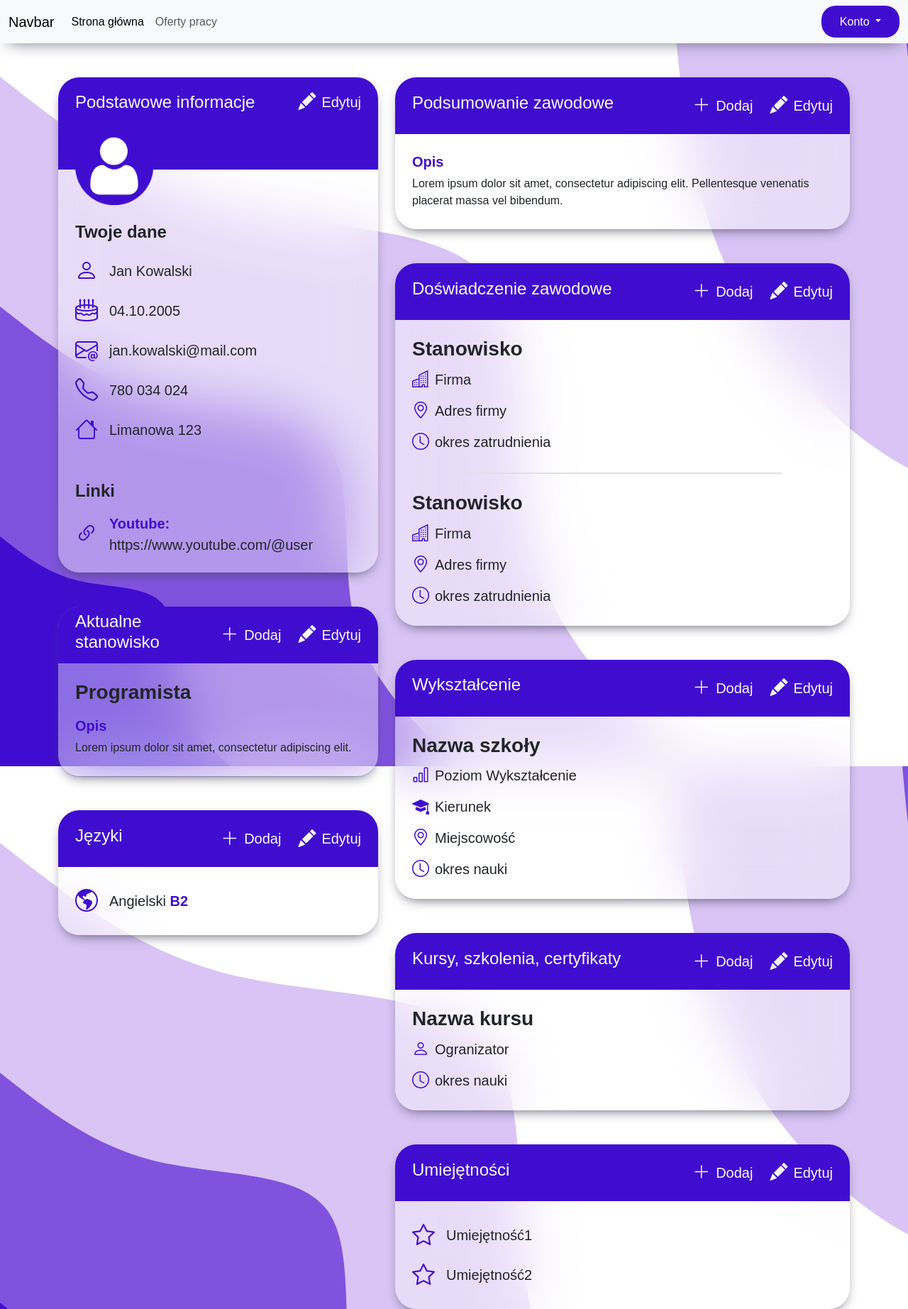
After one commit to pawel054/JobPortal, a PHP site: page /user/profile.html in a window 1280 px wide. The commit adds this page. Shown: the whole page at 71% size. Run offline with PHP 8.4, Linux system fonts and the light colour scheme.

Commit message:
updated main page and profile

```diff
--- a/css/style.css
+++ b/css/style.css
@@ -54,6 +54,10 @@
     height: 45px;
 }
 
+.violetColor{
+    color: #400DD0;
+}
+
 .modalSave{
     width: 80px;
 }
@@ -86,23 +90,23 @@
 }
 
 .custom-modal .modal-content {
-    background: transparent; /* Kolor tła modalu z przezroczystością */
-    backdrop-filter: blur(30px); /* Rozmycie tła */
-    -webkit-backdrop-filter: blur(5px); /* Dla przeglądarek bazujących na silniku WebKit (np. Safari) */
+    background: transparent;
+    backdrop-filter: blur(30px);
+    -webkit-backdrop-filter: blur(5px);
     border-radius: 30px;
   }
 
 
 .modal-body {
-    max-height: 500px; /* Maksymalna wysokość do przewijania */
-    overflow-y: auto;   /* Włącz przewijanie pionowe, gdy zawartość jest dłuższa niż okno modalu */
+    max-height: 500px;
+    overflow-y: auto;
 }
 
 .offerBox{
     width: 400px;
     height: 250px;
     background-color: White;
-    box-shadow: 0px 0px 18px 1px rgba(66, 68, 90, 1);
+    box-shadow: 0px 7px 18px -8px rgba(66, 68, 90, 1);
     border-radius: 30px;
     transition: transform 0.3s ease;
     text-decoration: none;
@@ -135,8 +139,8 @@
 }
 
 .boxImage {
-    max-width: 100%; /* Obraz nie wyjdzie poza div */
-    max-height: 100%; /* Obraz nie wyjdzie poza div */
+    max-width: 100%;
+    max-height: 100%;
 }
 
 .testcol{
@@ -181,7 +185,7 @@
     display: flex;
     justify-content: center;
     align-items: center;
-    width: 110px; /* Stała szerokość boxImageplace */
+    width: 110px;
     height: 110px;
     margin-left: 20px;
     margin-right: 20px;
@@ -218,8 +222,62 @@
 }
 
 
+.dropdownLogowanie{
+    width: 300px !important;
+    margin-left: -200px !important;
+}
 
+.profileBox{
+    background-color: rgba(255, 255, 255, 0.4);
+    backdrop-filter: blur(40px);
+    border-radius: 30px;
+    box-shadow: 0px 7px 18px -8px rgba(66, 68, 90, 1);
+}
 
+.profileBoxPart{
+    background-color: #400DD0;
+    border-radius: 30px 30px 0px 0px;
+    height: 130px;
+}
+.profileBoxPart2{
+    background-color: #400DD0;
+    border-radius: 30px 30px 0px 0px;
+    height: 80px;
+}
+
+.profileIcon{
+    font-size: 25px;
+}
+
+.profileBtnLink{
+    text-decoration: none;
+}
+
+.profileInfoData{
+    margin-top: -60px;
+}
+
+.profileInfoTitle{
+    margin-bottom: 60px;
+}
+
+.linkMark{
+    color: #400DD0;
+    font-weight: 600;
+}
+
+.profileBoxLine{
+    width: 70%;
+    display: flex;
+    justify-content: center;
+    margin: auto;
+    margin-top: 4%;
+}
+
+#profileBody{
+    background-image: url(../imgs/UI/test.svg);
+    background-attachment: fixed;
+}
 
 @media (max-width: 576px) {
     .mainSearch {
@@ -228,4 +286,8 @@
     #stanowiskoInput,#kategoriaInput,#lokalizacjaInput,#odlegloscInput,.filtryZaawansowane{
         margin-bottom: 10px;
     }
+
+    .dropdownLogowanie{
+        margin-left: 0px !important;
+    }
   }
--- a/css/style_login.css
+++ b/css/style_login.css
@@ -16,9 +16,9 @@ body{
 }
 .container {
     display: flex;
-    justify-content: center; /* Wyrównanie w poziomie na środek */
-    align-items: center; /* Wyrównanie w pionie na środek */
-    height: 100vh; /* Ustala kontener na całą wysokość okna przeglądarki */
+    justify-content: center;
+    align-items: center;
+    height: 100vh;
   }
 
 .boxTitle{
--- /dev/null
+++ b/user/profile.html
@@ -0,0 +1,200 @@
+<!DOCTYPE html>
+<html lang="en">
+<head>
+    <meta charset="UTF-8">
+    <meta name="viewport" content="width=device-width, initial-scale=1.0">
+    <link rel="stylesheet" href="../css/style.css">
+    <link href="https://cdn.jsdelivr.net/npm/bootstrap@5.3.2/dist/css/bootstrap.min.css" rel="stylesheet" integrity="sha384-T3c6CoIi6uLrA9TneNEoa7RxnatzjcDSCmG1MXxSR1GAsXEV/Dwwykc2MPK8M2HN" crossorigin="anonymous">
+    <title>Document</title>
+</head>
+<body id="profileBody">
+    <nav class="navbar navbar-expand-lg bg-body-tertiary">
+        <div class="container-fluid">
+          <a class="navbar-brand" href="../index.html">Navbar</a>
+          <button class="navbar-toggler" type="button" data-bs-toggle="collapse" data-bs-target="#navbarNav" aria-controls="navbarNav" aria-expanded="false" aria-label="Toggle navigation">
+            <span class="navbar-toggler-icon"></span>
+          </button>
+          <div class="collapse navbar-collapse" id="navbarNav">
+            <ul class="navbar-nav">
+              <li class="nav-item">
+                <a class="nav-link active" aria-current="page" href="#">Strona główna</a>
+              </li>
+              <li class="nav-item">
+                <a class="nav-link" href="#">Oferty pracy</a>
+              </li>
+            </ul>
+              <div class="dropdown ms-auto ">
+                <button type="button" class="btn violetButtonsDropdown dropdown-toggle" data-bs-toggle="dropdown" aria-expanded="false" data-bs-auto-close="outside">
+                  Konto
+                </button>
+                <div class="dropdown-menu p-4" style="width: 300px !important; margin-left: -200px !important;">
+                  <div class="mb-4">
+                    <h4 class="kontoTitle">Witaj w JobPortal!</h4>
+                    <p class="kontoDescription">Logując się na konto zyskujesz dostęp do profilu, zapisywania ofert i wielu innych funkcji!</p>
+                  </div>
+                  <div class="mb-5 d-flex justify-content-center align-items-center">
+                    <a href="login.html"><button class="btn violetButtons">Zaloguj się</button></a>
+                  </div>
+                  <div class="mb-1 d-flex justify-content-center align-items-center">
+                    <p class="coloredFont">Nie masz jeszcze konta?</p>
+                  </div>
+                  <div class="mb-1 d-flex justify-content-center align-items-center">
+                    <a href="#"><button class="btn violetButtonsFrame">Utwórz konto</button></a>
+                  </div>
+                </div>
+              </div>
+          </div>
+        </div>
+      </nav>
+      <div class="container mt-5">
+        <div class="row">
+            <div class="col-lg-5">
+                <div class="profileBox">
+                    <div class="profileBoxPart d-flex">
+                        <h4 class="text-light mx-4 align-items-center d-flex profileInfoTitle">Podstawowe informacje</h4>
+                        <a href="#" class="text-light ms-auto me-4 fs-5 profileBtnLink  profileInfoTitle align-items-center d-flex"><span class="bi bi-pencil-fill profileIcon me-2"></span>Edytuj</a>
+                    </div>
+                    <div class="profileInfoData mx-4">
+                        <img src="../imgs/UI/login_user.png" width="110" height="110">
+                        <h4 class="mt-4 mb-3 fw-semibold">Twoje dane</h4>
+                        <div class="d-flex align-items-center mb-2">
+                            <i class="bi bi-person fs-2 violetColor"></i><p class="m-0 mx-3 fs-5">Jan Kowalski</p>
+                        </div>
+                        <div class="d-flex align-items-center mb-2">
+                            <i class="bi bi-cake2 fs-2 violetColor"></i><p class="m-0 mx-3 fs-5">04.10.2005</p>
+                        </div>
+                        <div class="d-flex align-items-center mb-2">
+                            <i class="bi bi-envelope-at fs-2 violetColor"></i><p class="m-0 mx-3 fs-5">jan.kowalski@mail.com</p>
+                        </div>
+                        <div class="d-flex align-items-center mb-2">
+                            <i class="bi bi-telephone fs-2 violetColor"></i><p class="m-0 mx-3 fs-5">780 034 024</p>
+                        </div>
+                        <div class="d-flex align-items-center">
+                            <i class="bi bi-house fs-2 violetColor"></i><p class="m-0 mx-3 fs-5">Limanowa 123</p>
+                        </div>
+                        <h4 class="mt-5 mb-3 fw-semibold">Linki</h4>
+                        <div class="d-flex align-items-center">
+                            <i class="bi bi-link-45deg fs-2 violetColor"></i><p class="m-0 mx-3 fs-5"><span class="me-2 linkMark">Youtube:</span> https://www.youtube.com/@user</p>
+                        </div>
+                        <span>&nbsp;</span>
+                    </div>
+                </div>
+                <div class="profileBox mt-5">
+                    <div class="profileBoxPart2 d-flex">
+                        <h4 class="text-light mx-4 align-items-center d-flex">Aktualne stanowisko</h4>
+                        <a href="#" class="text-light ms-auto me-4 fs-5 profileBtnLink align-items-center d-flex"><span class="bi bi-plus-lg profileIcon me-2"></span>Dodaj</a>
+                        <a href="#" class="text-light me-4 fs-5 profileBtnLink align-items-center d-flex"><span class="bi bi-pencil-fill profileIcon me-2"></span>Edytuj</a>
+                    </div>
+                    <h4 class="fs-3 fw-bold mx-4 mt-4">Programista</h4>
+                    <p class="mx-4 mb-1 mt-3 fs-5 fw-bold violetColor">Opis</p>
+                    <p class="mx-4 mb-1">Lorem ipsum dolor sit amet, consectetur adipiscing elit. </p>
+                    <span>&nbsp;</span>
+                </div>
+                <div class="profileBox mt-5">
+                    <div class="profileBoxPart2 d-flex mb-4">
+                        <h4 class="text-light mx-4 align-items-center d-flex">Języki</h4>
+                        <a href="#" class="text-light ms-auto me-4 fs-5 profileBtnLink align-items-center d-flex"><span class="bi bi-plus-lg profileIcon me-2"></span>Dodaj</a>
+                        <a href="#" class="text-light me-4 fs-5 profileBtnLink align-items-center d-flex"><span class="bi bi-pencil-fill profileIcon me-2"></span>Edytuj</a>
+                    </div>
+                    <div class="d-flex align-items-center mx-4 mt-2">
+                        <i class="bi bi-globe-americas fs-2 violetColor"></i><p class="m-0 mx-3 fs-5">Angielski <span class="linkMark">B2</span></p>
+                    </div>
+                    <span>&nbsp;</span>
+                </div>
+            </div>
+            <div class="col-lg-7">
+              <div class="profileBox">
+                <div class="profileBoxPart2 d-flex">
+                  <h4 class="text-light mx-4 align-items-center d-flex">Podsumowanie zawodowe</h4>
+                  <a href="#" class="text-light ms-auto me-4 fs-5 profileBtnLink align-items-center d-flex"><span class="bi bi-plus-lg profileIcon me-2"></span>Dodaj</a>
+                  <a href="#" class="text-light me-4 fs-5 profileBtnLink align-items-center d-flex"><span class="bi bi-pencil-fill profileIcon me-2"></span>Edytuj</a>
+              </div>
+              <p class="mx-4 mb-1 mt-4 fs-5 fw-bold violetColor">Opis</p>
+              <p class="mx-4 mb-1">Lorem ipsum dolor sit amet, consectetur adipiscing elit. Pellentesque venenatis placerat massa vel bibendum. </p>
+              <span>&nbsp;</span>
+              </div>
+              <div class="profileBox mt-5">
+                <div class="profileBoxPart2 d-flex mb-4">
+                    <h4 class="text-light mx-4 align-items-center d-flex">Doświadczenie zawodowe</h4>
+                    <a href="#" class="text-light ms-auto me-4 fs-5 profileBtnLink align-items-center d-flex"><span class="bi bi-plus-lg profileIcon me-2"></span>Dodaj</a>
+                    <a href="#" class="text-light me-4 fs-5 profileBtnLink align-items-center d-flex"><span class="bi bi-pencil-fill profileIcon me-2"></span>Edytuj</a>
+                </div>
+                <h4 class="fs-3 fw-bold mx-4 mt-4">Stanowisko</h4>
+                <div class="d-flex align-items-center mx-4 mb-2">
+                  <i class="bi bi-buildings fs-4 violetColor"></i><p class="m-0 mx-2 fs-5">Firma</p>
+                </div>
+                <div class="d-flex align-items-center mx-4 mb-2">
+                  <i class="bi bi-geo-alt fs-4 violetColor"></i><p class="m-0 mx-2 fs-5">Adres firmy</p>
+                </div>
+                <div class="d-flex align-items-center mx-4">
+                  <i class="bi bi-clock fs-4 violetColor"></i><p class="m-0 mx-2 fs-5">okres zatrudnienia</p>
+                </div>
+                <hr class="profileBoxLine border border-1 opacity-100">
+                <h4 class="fs-3 fw-bold mx-4 mt-4">Stanowisko</h4>
+                <div class="d-flex align-items-center mx-4 mb-2">
+                  <i class="bi bi-buildings fs-4 violetColor"></i><p class="m-0 mx-2 fs-5">Firma</p>
+                </div>
+                <div class="d-flex align-items-center mx-4 mb-2">
+                  <i class="bi bi-geo-alt fs-4 violetColor"></i><p class="m-0 mx-2 fs-5">Adres firmy</p>
+                </div>
+                <div class="d-flex align-items-center mx-4">
+                  <i class="bi bi-clock fs-4 violetColor"></i><p class="m-0 mx-2 fs-5">okres zatrudnienia</p>
+                </div>
+                <span>&nbsp;</span>
+            </div>
+            <div class="profileBox mt-5">
+              <div class="profileBoxPart2 d-flex mb-4">
+                  <h4 class="text-light mx-4 align-items-center d-flex">Wykształcenie</h4>
+                  <a href="#" class="text-light ms-auto me-4 fs-5 profileBtnLink align-items-center d-flex"><span class="bi bi-plus-lg profileIcon me-2"></span>Dodaj</a>
+                  <a href="#" class="text-light me-4 fs-5 profileBtnLink align-items-center d-flex"><span class="bi bi-pencil-fill profileIcon me-2"></span>Edytuj</a>
+              </div>
+              <h4 class="fs-3 fw-bold mx-4 mt-4">Nazwa szkoły</h4>
+              <div class="d-flex align-items-center mx-4 mb-2">
+                <i class="bi bi-bar-chart fs-4 violetColor"></i><p class="m-0 mx-2 fs-5">Poziom Wykształcenie</p>
+              </div>
+              <div class="d-flex align-items-center mx-4 mb-2">
+                <i class="bi bi-mortarboard-fill fs-4 violetColor"></i><p class="m-0 mx-2 fs-5">Kierunek</p>
+              </div>
+              <div class="d-flex align-items-center mx-4 mb-2">
+                <i class="bi bi-geo-alt fs-4 violetColor"></i><p class="m-0 mx-2 fs-5">Miejscowość</p>
+              </div>
+              <div class="d-flex align-items-center mx-4">
+                <i class="bi bi-clock fs-4 violetColor"></i><p class="m-0 mx-2 fs-5">okres nauki</p>
+              </div>
+              <span>&nbsp;</span>
+          </div>
+          <div class="profileBox mt-5">
+            <div class="profileBoxPart2 d-flex mb-4">
+                <h4 class="text-light mx-4 align-items-center d-flex">Kursy, szkolenia, certyfikaty</h4>
+                <a href="#" class="text-light ms-auto me-4 fs-5 profileBtnLink align-items-center d-flex"><span class="bi bi-plus-lg profileIcon me-2"></span>Dodaj</a>
+                <a href="#" class="text-light me-4 fs-5 profileBtnLink align-items-center d-flex"><span class="bi bi-pencil-fill profileIcon me-2"></span>Edytuj</a>
+            </div>
+            <h4 class="fs-3 fw-bold mx-4 mt-4">Nazwa kursu</h4>
+            <div class="d-flex align-items-center mx-4 mb-2">
+              <i class="bi bi-person fs-4 violetColor"></i><p class="m-0 mx-2 fs-5">Ogranizator</p>
+            </div>
+            <div class="d-flex align-items-center mx-4">
+              <i class="bi bi-clock fs-4 violetColor"></i><p class="m-0 mx-2 fs-5">okres nauki</p>
+            </div>
+            <span>&nbsp;</span>
+          </div>
+          <div class="profileBox mt-5">
+            <div class="profileBoxPart2 d-flex mb-4">
+                <h4 class="text-light mx-4 align-items-center d-flex">Umiejętności</h4>
+                <a href="#" class="text-light ms-auto me-4 fs-5 profileBtnLink align-items-center d-flex"><span class="bi bi-plus-lg profileIcon me-2"></span>Dodaj</a>
+                <a href="#" class="text-light me-4 fs-5 profileBtnLink align-items-center d-flex"><span class="bi bi-pencil-fill profileIcon me-2"></span>Edytuj</a>
+            </div>
+            <div class="d-flex align-items-center mx-4 mt-2">
+                <i class="bi bi-star fs-2 violetColor"></i><p class="m-0 mx-3 fs-5">Umiejętność1</p>
+            </div>
+            <div class="d-flex align-items-center mx-4 mt-2">
+              <i class="bi bi-star fs-2 violetColor"></i><p class="m-0 mx-3 fs-5">Umiejętność2</p>
+          </div>
+            <span>&nbsp;</span>
+        </div>
+          </div>
+        </div>
+      </div>
+      <script src="https://cdn.jsdelivr.net/npm/bootstrap@5.3.2/dist/js/bootstrap.bundle.min.js" integrity="sha384-C6RzsynM9kWDrMNeT87bh95OGNyZPhcTNXj1NW7RuBCsyN/o0jlpcV8Qyq46cDfL" crossorigin="anonymous"></script>
+</body>
+</html>
```
Also changed, not shown: index.html (+54 -11 lines), imgs/UI/test.svg (added).
